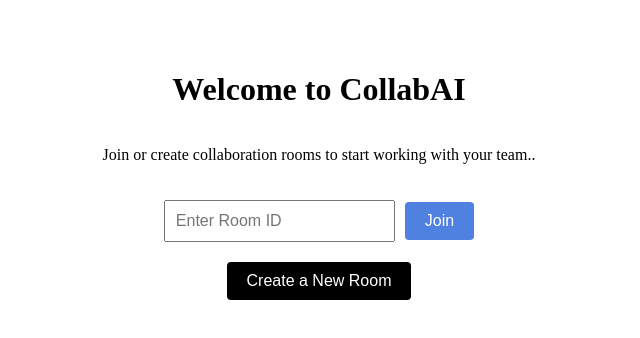
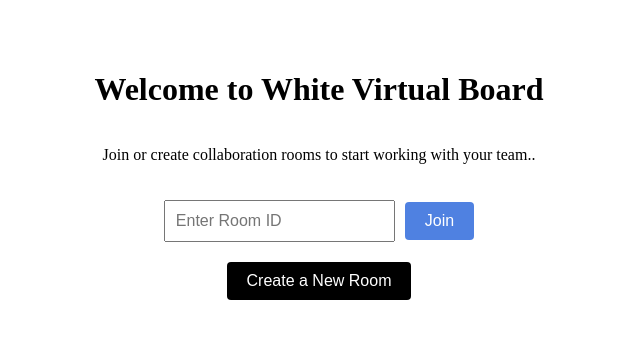
Before and after one commit to vivekgeng/collabboard22, a React (Create React App) app in the folder client2/: page / in a window 1280 px wide. Shown: the top 338 px of the page, without its empty margins (321-961 px from the left). Built offline with nearby package versions, Linux system fonts and the light colour scheme.

Commit message:
Update Home.js

```diff
--- a/client2/src/Home.js
+++ b/client2/src/Home.js
@@ -18,7 +18,7 @@ function Home() {
 
   return (
     <div style={styles.container}>
-      <h1>Welcome to CollabAI</h1>
+      <h1>Welcome to White Virtual Board</h1>
       <p>Join or create collaboration rooms to start working with your team..</p>
       <div style={styles.joinContainer}>
         <input
```
